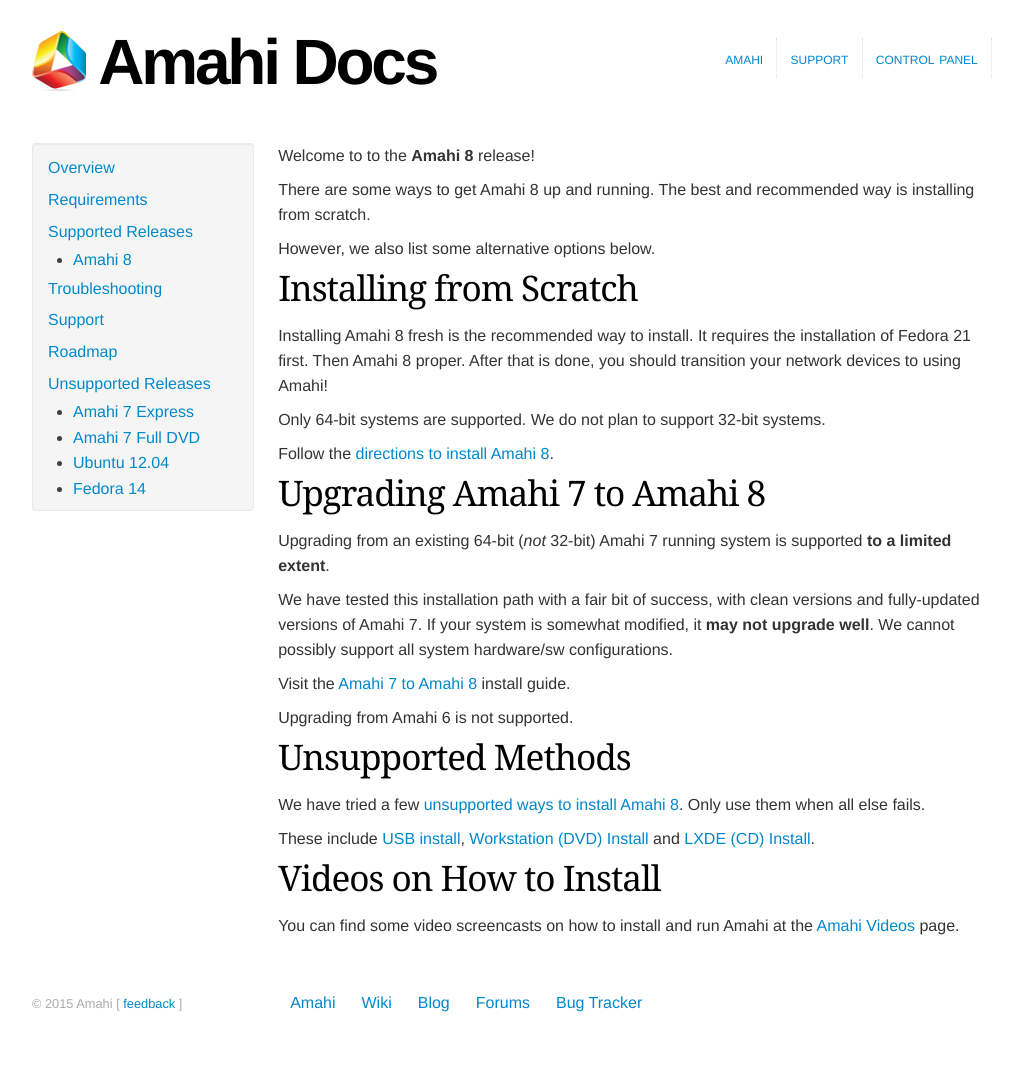
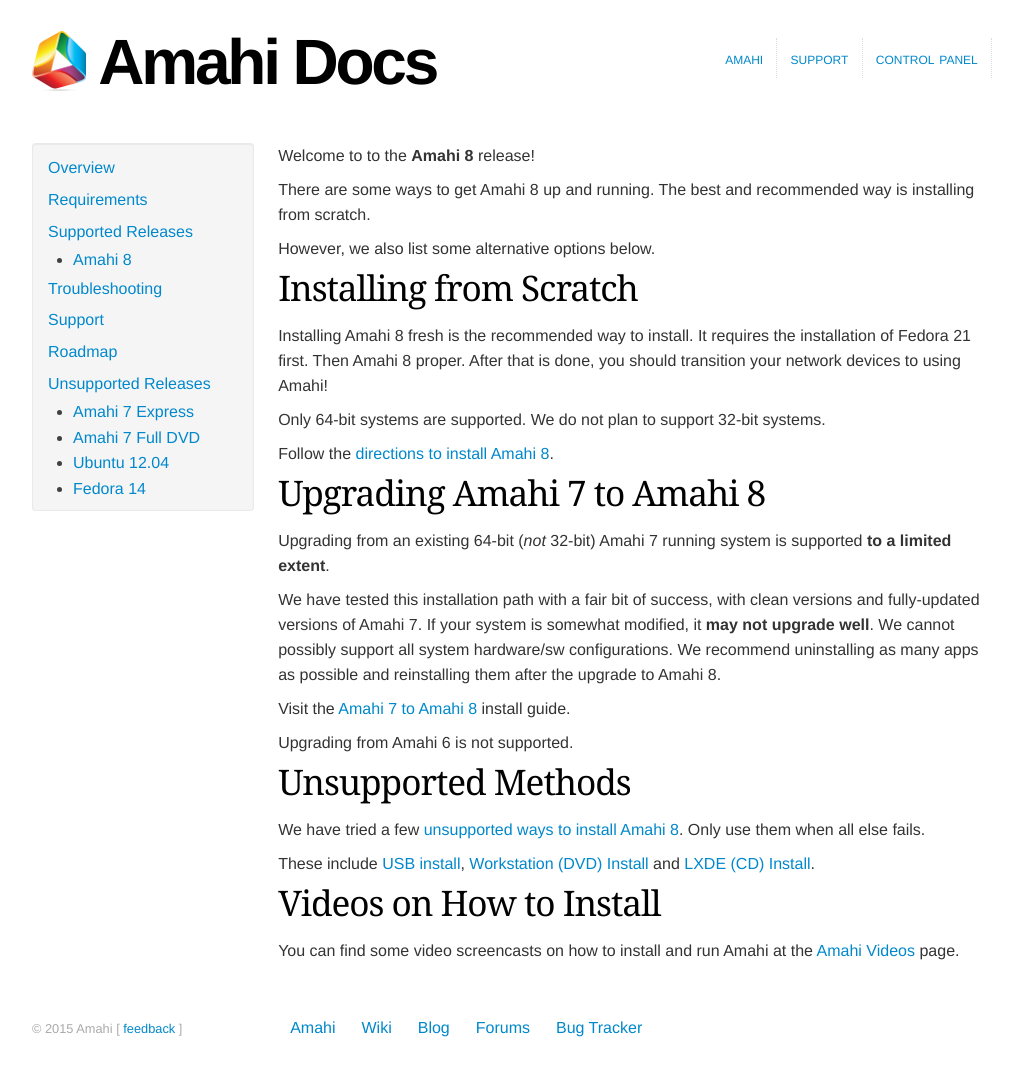
Before and after one commit to amahi/docs, a Jekyll site: the page built from amahi-8.md, in a window 1280 px wide. Shown: the whole page, without its empty margins (128-1151 px from the left). Built offline with Jekyll 4.4.1, drawn with Linux system fonts in a browser that asks for light colours; nearby versions of some CDN libraries; before the commit the page ends 1049 px from its top, so only the background shows below that.

Commit message:
add to recommend uninstalling as many apps as possible

```diff
--- a/amahi-8.md
+++ b/amahi-8.md
@@ -21,7 +21,7 @@ Follow the [directions to install Amahi 8](https://wiki.amahi.org/index.php/Amah
 
 Upgrading from an existing 64-bit (_not_ 32-bit) Amahi 7 running system is supported **to a limited extent**.
 
-We have tested this installation path with a fair bit of success, with clean versions and fully-updated versions of Amahi 7. If your system is somewhat modified, it **may not upgrade well**. We cannot possibly support all system hardware/sw configurations.
+We have tested this installation path with a fair bit of success, with clean versions and fully-updated versions of Amahi 7. If your system is somewhat modified, it **may not upgrade well**. We cannot possibly support all system hardware/sw configurations. We recommend uninstalling as many apps as possible and reinstalling them after the upgrade to Amahi 8.
 
 Visit the [Amahi 7 to Amahi 8](https://wiki.amahi.org/index.php/Amahi_8_Upgrade) install guide.
 
```
